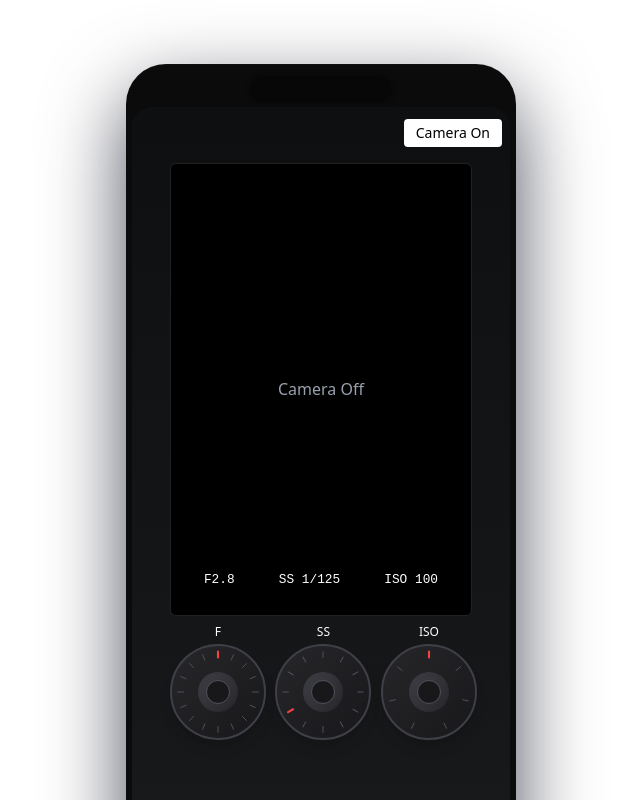
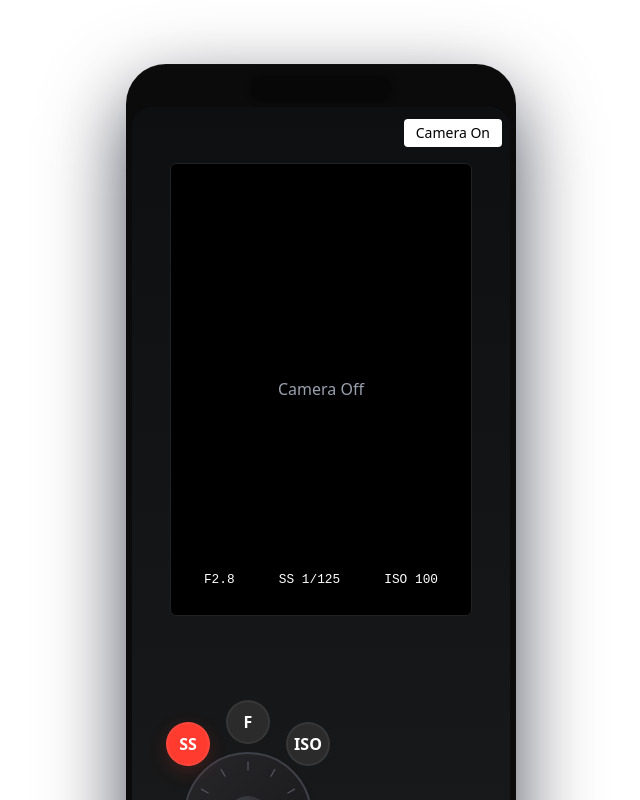
Before and after one commit to Mackey4869/DSLR_experienceApp, a React (Vite) app: page / in a window 1280 px wide. Shown: the top 800 px of the page, without its empty margins (319-959 px from the left). Built offline with nearby package versions, Linux system fonts and the light colour scheme.

Commit message:
ダイヤルを修正

```diff
--- a/src/components/CameraView.tsx
+++ b/src/components/CameraView.tsx
@@ -78,6 +78,7 @@ const CameraView: React.FC = () => {
 		return () => { mounted = false; if (timer) clearTimeout(timer); };
 	}, [isCameraOn, settings.aperture, settings.bladeCount, settings.iso, settings.shutterSpeed, computeBrightness]);
 
+	const [selectedMode, setSelectedMode] = useState<'ss'|'f'|'iso'>('ss');
 	const [notice, setNotice] = useState("");
 
 	return (
@@ -150,43 +151,76 @@ const CameraView: React.FC = () => {
 				</div>
 			</div>
 
-			{/* Controls: sliders above capture button */}
-			<div className="w-[80%] max-w-[360px] flex flex-col items-center mt-2" style={{ gap: '0.3rem' }}>
-				<div className="w-full flex justify-between items-center" style={{ gap: '0.6rem' }}>
-					<div className="flex-1 flex flex-col items-center">
-						<div className="text-white text-xs mb-1">F</div>
-						{APERTURE_VALUES && (
-							<CircularDial value={settings.aperture} onChange={(v) => setAperture(v)} label="Aperture" values={APERTURE_VALUES} />
-						)}
-					</div>
-					<div className="flex-1 flex flex-col items-center">
-						<div className="text-white text-xs mb-1">SS</div>
-						{SHUTTER_VALUES && (
-							<CircularDial value={settings.shutterSpeed} onChange={(v) => setShutterSpeed(v)} label="Shutter" values={SHUTTER_VALUES} />
-						)}
-					</div>
-					<div className="flex-1 flex flex-col items-center">
-						<div className="text-white text-xs mb-1">ISO</div>
-						{ISO_VALUES && (
-							<CircularDial value={settings.iso} onChange={(v) => setIso(v)} label="ISO" values={ISO_VALUES} />
-						)}
+
+			{/* Controls: single dial at bottom-left with 3 arc-buttons (SS, F, ISO) */}
+			<div style={{ position: 'absolute', left: 12, bottom: 12, width: 220, height: 220 }}>
+				<div style={{ position: 'relative', width: '100%', height: '100%' }}>
+					{/* dial center coordinates (relative to this container) */}
+					{(() => {
+						const centerX = 110; // px from left
+						const centerY = 140; // px from top
+						const radius = 94; // distance from center to button
+						const angles = [-130, -90, -50]; // degrees: SS (top-left), F (top-center), ISO (top-right)
+						const keys: Array<'ss'|'f'|'iso'> = ['ss','f','iso'];
+						return ['SS','F','ISO'].map((label, idx) => {
+							const theta = (angles[idx] * Math.PI) / 180;
+							const x = Math.round(centerX + radius * Math.cos(theta));
+							const y = Math.round(centerY + radius * Math.sin(theta));
+							const mode = keys[idx];
+							const isActive = selectedMode === mode;
+							return (
+								// larger wrapper for easier tapping (56x56) with visual circle inside
+								<div
+									key={label}
+									style={{ position: 'absolute', left: x - 28, top: y - 28, width: 56, height: 56, display: 'flex', alignItems: 'center', justifyContent: 'center', zIndex: 30 }}
+									onClick={() => setSelectedMode(mode)}
+									role="button"
+									aria-label={label}
+								>
+									<div style={{ width: 44, height: 44, borderRadius: 9999, background: isActive ? '#ff3b30' : '#2b2b2b', display: 'flex', alignItems: 'center', justifyContent: 'center', color: '#fff', fontWeight: 700, boxShadow: isActive ? '0 6px 18px rgba(255,59,48,0.18)' : 'none', border: '2px solid rgba(255,255,255,0.06)' }}>
+										<span>{label}</span>
+									</div>
+								</div>
+							);
+						});
+					})()}
+
+					{/* dial itself - positioned using center coords so buttons align */}
+					<div style={{ position: 'absolute', left: 0, top: 0, width: '100%', height: '100%', pointerEvents: 'none' }}>
+						<div style={{ position: 'absolute', left: 110 - 64, top: 140 - 64, width: 128, height: 128, pointerEvents: 'auto' }}>
+							{(() => {
+								if (selectedMode === 'f' && APERTURE_VALUES) {
+									return <CircularDial value={settings.aperture} onChange={(v) => setAperture(v)} label="Aperture" values={APERTURE_VALUES} />;
+								}
+								if (selectedMode === 'ss' && SHUTTER_VALUES) {
+									return <CircularDial value={settings.shutterSpeed} onChange={(v) => setShutterSpeed(v)} label="Shutter" values={SHUTTER_VALUES} />;
+								}
+								if (selectedMode === 'iso' && ISO_VALUES) {
+									return <CircularDial value={settings.iso} onChange={(v) => setIso(v)} label="ISO" values={ISO_VALUES} />;
+								}
+								if (APERTURE_VALUES) return <CircularDial value={settings.aperture} onChange={(v) => setAperture(v)} label="Aperture" values={APERTURE_VALUES} />;
+								return null;
+							})()}
+						</div>
 					</div>
 				</div>
 			</div>
 
-			{/* Capture button area at bottom */}
+			{/* Capture (shutter) button at bottom-right */}
+			<div style={{ position: 'absolute', right: 48, bottom: 28, display: 'flex', flexDirection: 'column', alignItems: 'center' }}>
+				{/* add space above the shutter button */}
+				<div style={{ height: 48 }} />
+				<button onClick={() => { setNotice('保存機能はこれから実装します'); setTimeout(() => setNotice(''), 1800); handleCapture(); }} aria-label="capture" title="Capture" style={{ width: 76, height: 76, borderRadius: 9999, background: 'radial-gradient(circle at 30% 30%, #ffffff, #ffffff)', border: '4px solid #fff', opacity: 0.98 }} />
+			</div>
+
+			{/* notice and last capture preview remain at bottom center (small) */}
 			{notice && (
-				<div style={{ width: '100%', textAlign: 'center', marginBottom: '0.4rem' }}>
+				<div style={{ position: 'absolute', left: '50%', transform: 'translateX(-50%)', bottom: 110, width: '100%', textAlign: 'center' }}>
 					<span className="text-sm text-white/90">{notice}</span>
 				</div>
 			)}
-			<div className="w-full flex items-center justify-center" style={{ height: '3.8rem', marginTop: 'auto', marginBottom: '0.6rem' }}>
-				<button onClick={() => { setNotice('保存機能はこれから実装します'); setTimeout(() => setNotice(''), 1800); handleCapture(); }} aria-label="capture" title="Capture" style={{ width: '3.2rem', height: '3.2rem', borderRadius: '9999px', background: 'radial-gradient(circle at 30% 30%, #ffffff, #ffffff)', border: '3px solid #fff', opacity: 0.9 }} />
-			</div>
-
-			{/* last capture preview (small) */}
 			{captured && (
-				<div className="w-[80%] max-w-[360px] mb-2" style={{ textAlign: 'center' }}>
+				<div style={{ position: 'absolute', left: '50%', transform: 'translateX(-50%)', bottom: 56 }}>
 					<img src={captured.image} alt="capture" style={{ width: '5.2rem', height: 'auto', border: '1px solid #333' }} />
 				</div>
 			)}
--- a/src/components/CircularDial.tsx
+++ b/src/components/CircularDial.tsx
@@ -24,14 +24,26 @@ export default function CircularDial({
   const [displayDeg, setDisplayDeg] = useState(0);
   const dialRef = useRef<HTMLDivElement>(null);
 
+  // virtual position in steps (can go beyond bounds for visual rotation)
+  const virtualPosRef = useRef<number>(0);
+  // remember last logical index to detect changes
+  const lastLogicalRef = useRef<number>(0);
+  // last move sign for detecting reversal
+  const lastMoveSignRef = useRef<number>(0);
+
   const currentIndex = Math.max(0, values.indexOf(value));
-  const anglePerStep = 360 / values.length;
+  const anglePerStep = 360 / values.length; // visual rotation per logical value
   const currentAngle = currentIndex * anglePerStep;
+  const TICK_COUNT = 12; // fixed number of ticks to display
+  const anglePerTick = 360 / TICK_COUNT;
 
   useEffect(() => {
     // initialize visual rotation to current value once
     setRotationDeg(currentAngle);
     setDisplayDeg(currentAngle);
+    // initialize virtual pos and last logical
+    virtualPosRef.current = currentIndex;
+    lastLogicalRef.current = currentIndex;
     // we intentionally do not re-sync on later prop changes so the dial
     // can be rotated freely; numeric value is still clamped.
     // eslint-disable-next-line react-hooks/exhaustive-deps
@@ -59,21 +71,45 @@ export default function CircularDial({
     if (deltaAngle < -Math.PI) deltaAngle += 2 * Math.PI;
     const deltaDeg = (deltaAngle * 180) / Math.PI;
 
-    setRotationDeg((prevRot) => {
-      const newRot = prevRot + deltaDeg;
-      const stepPos = Math.round(newRot / anglePerStep);
-      const clampedIndex = Math.max(0, Math.min(values.length - 1, stepPos));
-      // while dragging, reflect finger movement immediately
+    // compute delta in steps
+    const deltaSteps = deltaDeg / anglePerStep;
+    // update virtual position (float)
+    virtualPosRef.current = virtualPosRef.current + deltaSteps;
+
+    // update visual rotation (allow continuous rotation)
+    const newRot = virtualPosRef.current * anglePerStep;
+    setRotationDeg(newRot);
     setDisplayDeg(newRot);
-      if (clampedIndex !== currentIndex) {
-        // defer parent update to avoid setState during render
+
+    // determine candidate logical index
+    const rawRounded = Math.round(virtualPosRef.current);
+    const maxIndex = values.length - 1;
+    let candidate = Math.max(0, Math.min(maxIndex, rawRounded));
+
+    const moveSign = Math.sign(deltaSteps) || 0;
+    // detect reversal when previously clamped
+    if (lastLogicalRef.current === maxIndex && rawRounded > maxIndex && moveSign < 0) {
+      // reversed after hitting max -> nudge virtual pos slightly inside so value steps immediately
+      virtualPosRef.current = maxIndex - 0.6;
+      candidate = maxIndex - 1;
+    } else if (lastLogicalRef.current === 0 && rawRounded < 0 && moveSign > 0) {
+      // reversed after hitting min -> nudge inside
+      virtualPosRef.current = 0.6;
+      candidate = 1;
+    }
+
+    // if within bounds normally, candidate will be proper
+    if (candidate !== lastLogicalRef.current) {
+      lastLogicalRef.current = candidate;
+      // notify parent
       Promise.resolve().then(() => {
-          try { onChange(values[clampedIndex] as number); } catch (e) {}
+        try { onChange(values[candidate] as number); } catch (e) {}
         try { if (typeof navigator !== 'undefined' && 'vibrate' in navigator) (navigator as any).vibrate(8); } catch (e) {}
       });
     }
-      return newRot;
-    });
+
+    // remember last move sign
+    if (moveSign !== 0) lastMoveSignRef.current = moveSign;
 
     setStartAngle(angle);
   };
@@ -81,17 +117,18 @@ export default function CircularDial({
   const handleEnd = () => {
     setIsDragging(false);
     // snap to nearest step when releasing
-    setRotationDeg((prevRot) => {
-      const stepPos = Math.round(prevRot / anglePerStep);
-      const clampedIndex = Math.max(0, Math.min(values.length - 1, stepPos));
-      const snappedDeg = stepPos * anglePerStep;
+    // snap virtual position to nearest valid index and align visuals
+    const maxIndex = values.length - 1;
+    let snapIndex = Math.round(virtualPosRef.current);
+    snapIndex = Math.max(0, Math.min(maxIndex, snapIndex));
+    virtualPosRef.current = snapIndex;
+    const snappedDeg = snapIndex * anglePerStep;
+    setRotationDeg(snappedDeg);
     setDisplayDeg(snappedDeg);
-      // sync rotation to snapped angle
+    lastLogicalRef.current = snapIndex;
     Promise.resolve().then(() => {
-        try { if (clampedIndex !== currentIndex) onChange(values[clampedIndex] as number); } catch (e) {}
+      try { if (snapIndex !== currentIndex) onChange(values[snapIndex] as number); } catch (e) {}
       try { if (typeof navigator !== 'undefined' && 'vibrate' in navigator) (navigator as any).vibrate(10); } catch (e) {}
-      });
-      return snappedDeg;
     });
   };
 
@@ -123,7 +160,7 @@ export default function CircularDial({
     <div className="flex flex-col items-center">
       <div
         ref={dialRef}
-        className="relative w-24 h-24 cursor-grab active:cursor-grabbing select-none"
+        className="relative w-32 h-32 cursor-grab active:cursor-grabbing select-none"
         style={{ touchAction: 'none', WebkitUserSelect: 'none' as any }}
         onMouseDown={(e) => handleStart(e.clientX, e.clientY)}
         onTouchStart={(e) => {
@@ -135,22 +172,31 @@ export default function CircularDial({
 
         <svg className="absolute inset-0 w-full h-full pointer-events-none" viewBox="0 0 100 100">
           <g transform={`rotate(${displayDeg},50,50)`}>
-            {values.map((_, index) => {
-              const angle = (index * anglePerStep - 90) * (Math.PI / 180);
+            {Array.from({ length: TICK_COUNT }).map((_, ti) => {
+              const angle = (ti * anglePerTick - 90) * (Math.PI / 180);
               const x1 = 50 + 36 * Math.cos(angle);
               const y1 = 50 + 36 * Math.sin(angle);
               const x2 = 50 + 42 * Math.cos(angle);
               const y2 = 50 + 42 * Math.sin(angle);
-              const isActive = index === currentIndex;
+              // map logical current position (or virtual pos) to tick index (0..TICK_COUNT-1)
+              const virtualPos = virtualPosRef.current ?? currentIndex;
+              // allow ISO mode to occupy 2 ticks per logical value
+              const isIso = String(label).toLowerCase().includes('iso');
+              const ticksPerValue = (TICK_COUNT / values.length) * (isIso ? 2 : 1);
+              let tickIndex = Math.round(virtualPos * ticksPerValue);
+              tickIndex = Math.max(0, Math.min(TICK_COUNT - 1, tickIndex));
+              // use uniform gray ticks (no red active tick)
+              const stroke = '#52525b';
+              const strokeWidth = '1';
               return (
                 <line
-                  key={index}
+                  key={ti}
                   x1={x1}
                   y1={y1}
                   x2={x2}
                   y2={y2}
-                  stroke={isActive ? '#ef4444' : '#52525b'}
-                  strokeWidth={isActive ? '2.2' : '1'}
+                  stroke={stroke}
+                  strokeWidth={strokeWidth}
                   strokeLinecap="round"
                 />
               );
```
Lines whose indentation alone changed are shown as unchanged.
